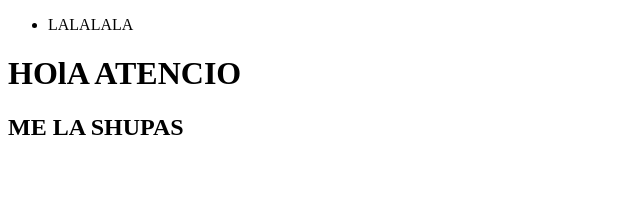
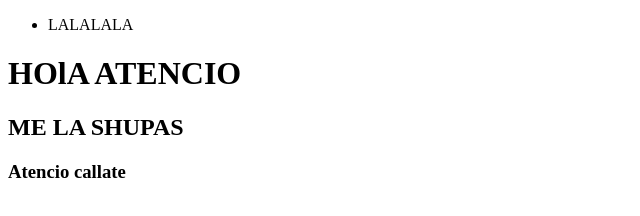
Before and after one commit to KBRR11/EjercicioPushPull, a plain HTML site: page index.html in a window 1280 px wide. Shown: the whole page, without its empty margins (0-640 px from the left). Drawn offline with Linux system fonts and the light colour scheme.

Commit message:
commit en el branch de Nick

```diff
--- a/index.html
+++ b/index.html
@@ -10,5 +10,6 @@
     <nav><ul><li><span>LALALALA</span></li></ul></nav>
     <h1>HOlA ATENCIO</h1>
     <h2>ME LA SHUPAS</h2>
+    <h3> Atencio callate</h3>
 </body>
 </html>
```
